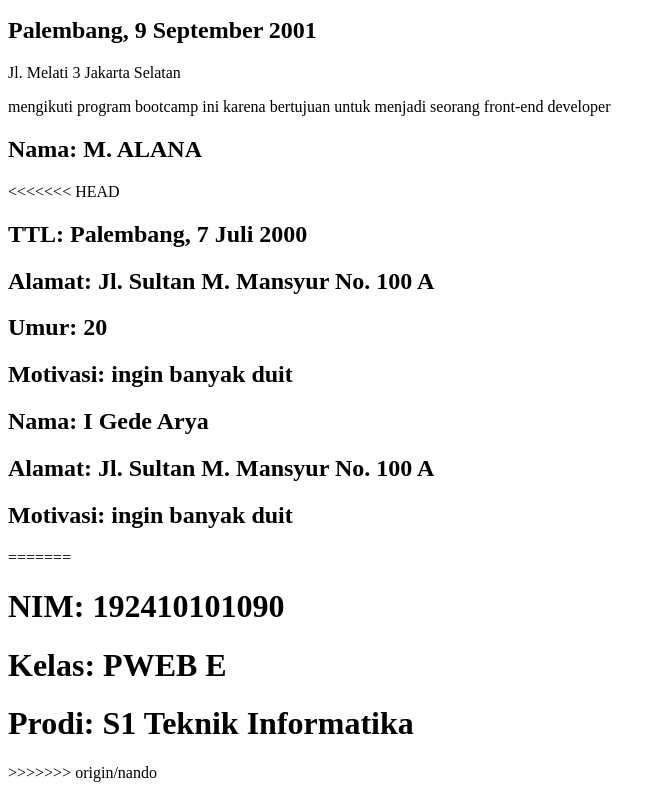
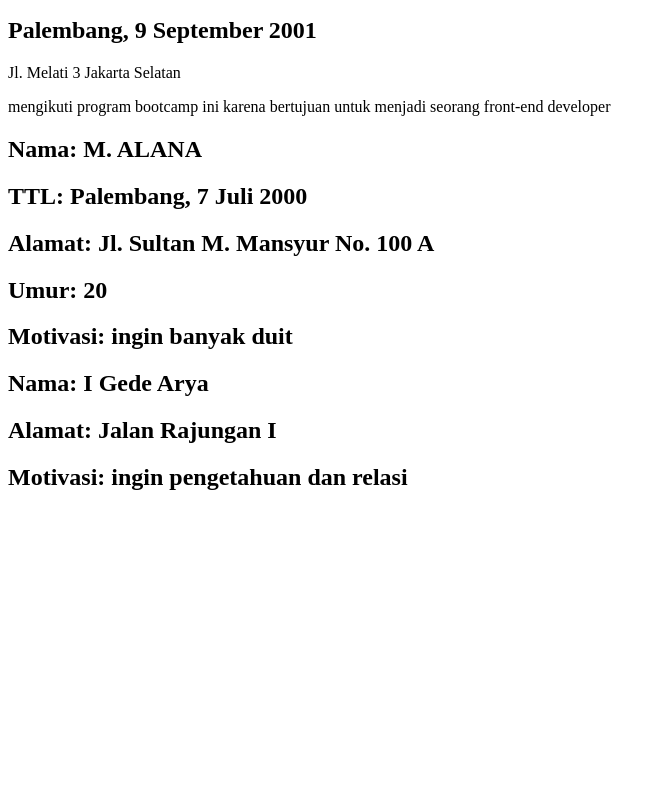
Before and after one commit to Gedearya/tugas-git-berlima, a plain HTML site: page index.html in a window 1280 px wide. Shown: the part 512-1302 px from the top of the page, without its empty margins (0-663 px from the left). After the commit the page ends 1023 px from the top, so only its background shows below. Drawn offline with Linux system fonts and the light colour scheme.

Commit message:
update merge

```diff
--- a/index.html
+++ b/index.html
@@ -53,7 +53,6 @@
     </section>
     <section class="data-4">
       <h1>Nama: M. ALANA</h1>
-<<<<<<< HEAD
       <h1>TTL: Palembang, 7 Juli 2000</h1>
       <h1>Alamat: Jl. Sultan M. Mansyur No. 100 A</h1>
       <h1>Umur: 20</h1>
@@ -61,16 +60,8 @@
     </section>
     <section class="data-5">
       <h1>Nama: I Gede Arya</h1>
-
-      <h1>Alamat: Jl. Sultan M. Mansyur No. 100 A</h1>
-
-      <h1>Motivasi: ingin banyak duit</h1>
+      <h1>Alamat: Jalan Rajungan I</h1>
+      <h1>Motivasi: ingin pengetahuan dan relasi</h1>
     </section>
-=======
-      <h1>NIM: 192410101090</h1>
-      <h1>Kelas: PWEB E</h1>
-      <h1>Prodi: S1 Teknik Informatika</h1>
-    </section>
->>>>>>> origin/nando
   </body>
 </html>
```
